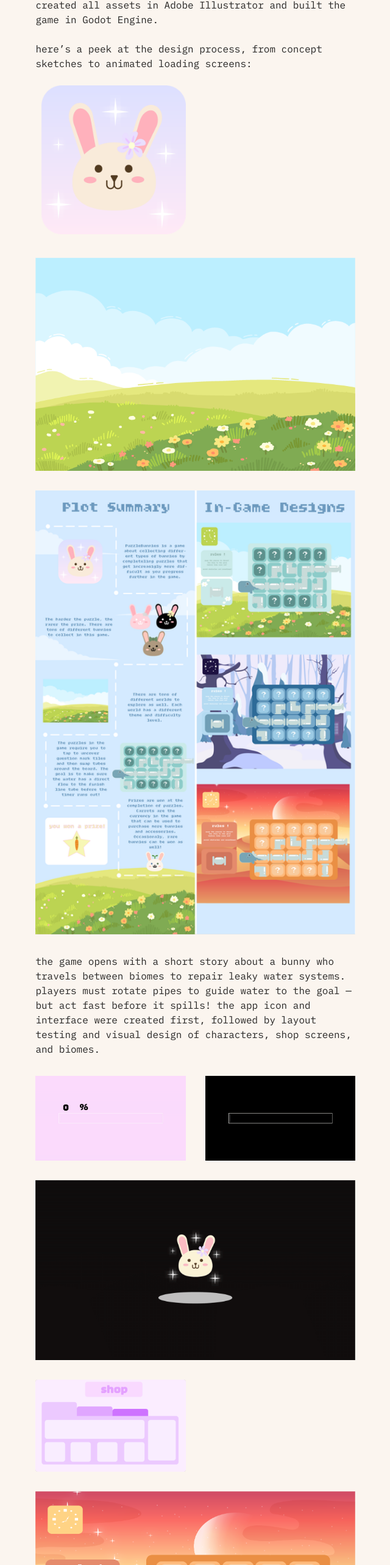
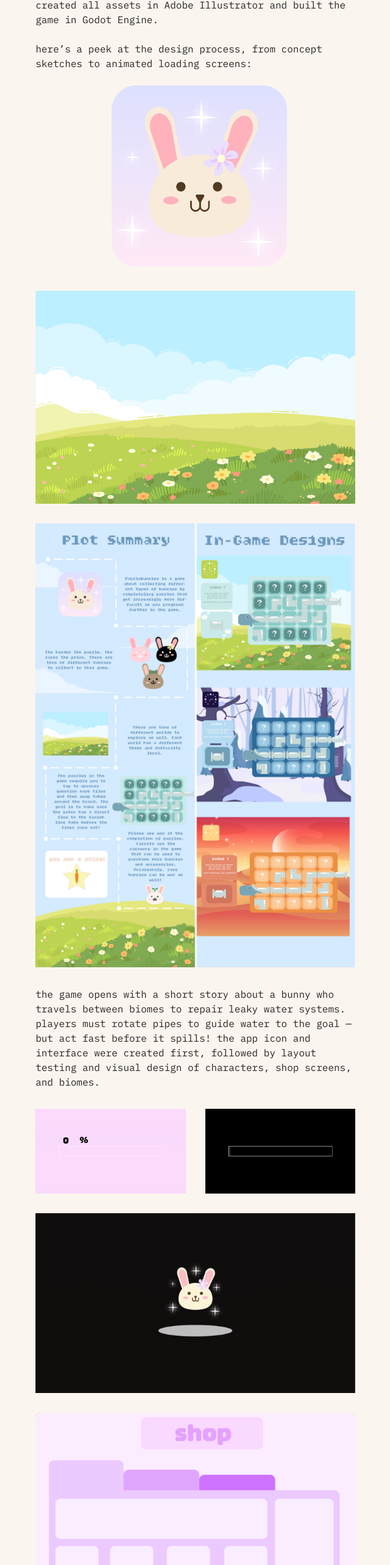
Before and after one commit to ruwkia/taylorsmith, a Next.js app: page /bunny-puzzle in a window 1280 px wide. Shown: the part 772-3338 px from the top of the page at 61% size, without its empty margins (376-1016 px from the left). Built offline with nearby package versions, Linux system fonts and the light colour scheme.

Commit message:
Update bunny-puzzle.jsx

```diff
--- a/pages/bunny-puzzle.jsx
+++ b/pages/bunny-puzzle.jsx
@@ -42,7 +42,7 @@ function BunnyPuzzle() {
   marginBottom: '2rem'
 }}>
 
-  <img src="/images/artworks/bunnyappicon.png" alt="App icon design" style={{ width: '100%', maxWidth: '300px', justifySelf: 'center' }} />
+  <img src="/images/artworks/bunnyappicon.png" alt="App icon design" style={{ width: '100%', maxWidth: '300px', margin: '0 auto', gridColumn: 'span 2' }} />
   <img src="/images/artworks/Artboard 1.png" alt="Design process sketch" style={{ width: '100%', maxWidth: '600px', gridColumn: 'span 2' }} />
   <img src="/images/artworks/bunnyinfo.png" alt="Plot summary" style={{ width: '100%', maxWidth: '600px', gridColumn: 'span 2' }} />
 </div>
@@ -60,7 +60,7 @@ function BunnyPuzzle() {
   <img src="/images/artworks/bunnyloadinggif.gif" alt="Pink loading bunny animation" style={{ width: '100%', maxWidth: '600px' }} />
   <img src="/images/artworks/otherloadinggif.gif" alt="Alternate loading animation" style={{ width: '100%', maxWidth: '600px' }} />
   <img src="/images/artworks/blackloadingbunny.gif" alt="Black bunny loading animation" style={{ width: '100%', maxWidth: '600px', gridColumn: 'span 2' }} />
-  <img src="/images/artworks/bunnyshop.png" alt="Main puzzle screen" style={{ width: '100%', maxWidth: '600px' }} />
+  <img src="/images/artworks/bunnyshop.png" alt="Main puzzle screen" style={{ width: '100%', maxWidth: '600px', gridColumn: 'span 2' }} />
   <img src="/images/artworks/bunnysandbiome.PNG" alt="Sand biome screen" style={{ width: '100%', maxWidth: '600px', gridColumn: 'span 2' }} />
   <img src="/images/artworks/roughdemogif.gif" alt="Rough gameplay demo" style={{ width: '100%', maxWidth: '600px', gridColumn: 'span 2' }} />
 
```
